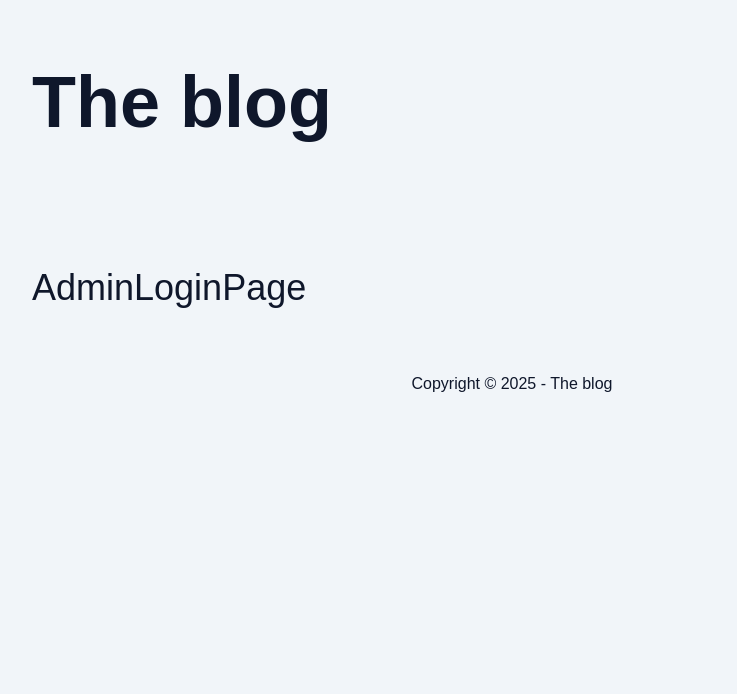
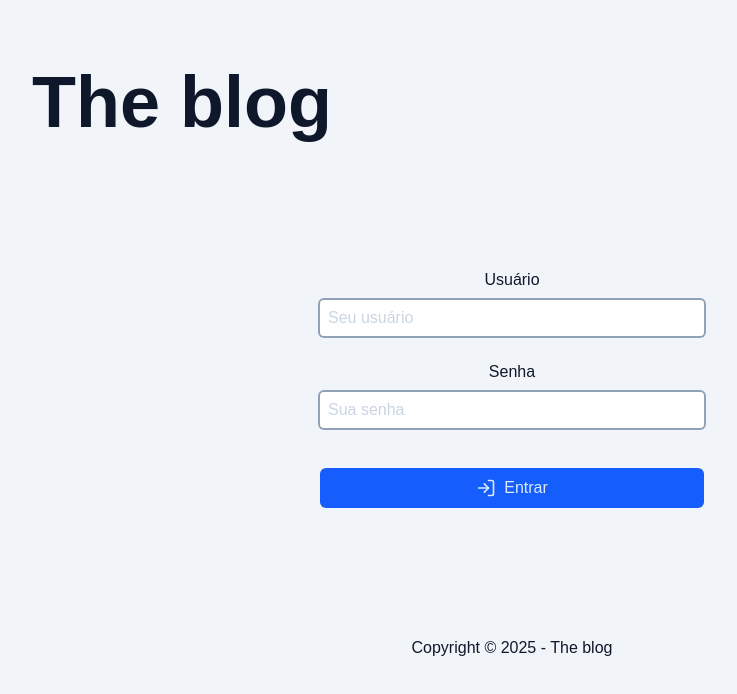
Before and after one commit to rfreitas16/blog-next-react, a Next.js app: page /admin/login in a window 1280 px wide. Shown: the top 694 px of the page, without its empty margins (128-865 px from the left). Built offline with nearby package versions, Linux system fonts and the light colour scheme.

Commit message:
criando componente pagina de login

```diff
--- /dev/null
+++ b/src/actions/login/login-action.ts
@@ -0,0 +1,17 @@
+'use server';
+
+import { asyncDelay } from '@/utils/async-delay';
+
+type LoginActionState = {
+  username: string;
+  error: string;
+};
+
+export async function loginAction(state: LoginActionState, formData: FormData) {
+  await asyncDelay(5000); // Vou manter
+
+  return {
+    username: '',
+    error: 'Teste de erro',
+  };
+}
--- a/src/app/admin/login/page.tsx
+++ b/src/app/admin/login/page.tsx
@@ -1,4 +1,7 @@
+import { LoginForm } from "@/components/admin/LoginForm";
+
 export const dynamic = 'force-dynamic';
+
 export default async function AdminLoginPage() {
-  return <div className='py-16 text-4xl'>AdminLoginPage</div>;
+  return <LoginForm />;
 }
--- /dev/null
+++ b/src/components/admin/LoginForm/index.tsx
@@ -0,0 +1,60 @@
+'use client';
+
+import { loginAction } from '@/actions/login/login-action';
+import { Button } from '@/components/Button';
+import { InputText } from '@/components/InputText/InputText';
+
+import clsx from 'clsx';
+import { LogInIcon } from 'lucide-react';
+import { useActionState, useEffect } from 'react';
+import { toast } from 'react-toastify';
+
+export function LoginForm() {
+  const initialState = {
+    username: '',
+    error: '',
+  };
+  const [state, action, isPending] = useActionState(loginAction, initialState);
+
+  useEffect(() => {
+    if (state.error) {
+      toast.dismiss();
+      toast.error(state.error);
+    }
+  }, [state]);
+
+  return (
+    <div
+      className={clsx(
+        'flex items-center justify-center',
+        'text-center max-w-sm mt-16 mb-32 mx-auto',
+      )}
+    >
+      <form action={action} className='flex-1 flex flex-col gap-6'>
+        <InputText
+          type='text'
+          name='username'
+          labelText='Usuário'
+          placeholder='Seu usuário'
+          disabled={isPending}
+          defaultValue={state.username}
+        />
+
+        <InputText
+          type='password'
+          name='password'
+          labelText='Senha'
+          placeholder='Sua senha'
+          disabled={isPending}
+        />
+
+        <Button disabled={isPending} type='submit' className='mt-4'>
+          <LogInIcon />
+          Entrar
+        </Button>
+
+        {!!state.error && <p className='text-red-600'>{state.error}</p>}
+      </form>
+    </div>
+  );
+}
```
